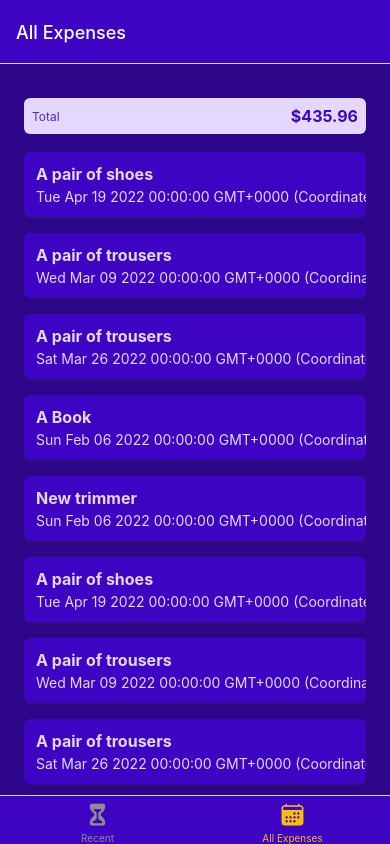
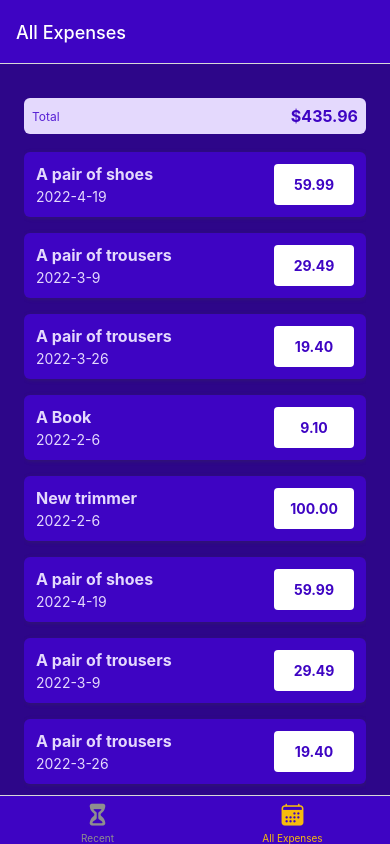
Before and after one commit to sudhiryadav347/react-native-expense-tracker, a React Native app: screen /AllExpenses in a window 390 px wide. Built offline with nearby package versions, Linux system fonts and the light colour scheme.

Commit message:
Formatting dates

```diff
--- a/components/ExpensesOutput/ExpenseItem.js
+++ b/components/ExpensesOutput/ExpenseItem.js
@@ -1,6 +1,7 @@
 import { StyleSheet, Pressable, View, Text } from 'react-native';
 import React from 'react';
 import { GlobalStyles } from '../../constants/styles';
+import { getFormattedDate } from '../../util/date';
 
 const ExpenseItem = ({ description, amount, date }) => {
   return (
@@ -10,10 +11,10 @@
           <Text style={[styles.textBase, styles.description]}>
             {description}
           </Text>
-          <Text style={styles.textBase}>{date.toString()}</Text>
+          <Text style={styles.textBase}>{getFormattedDate(date)}</Text>
         </View>
         <View style={styles.amountContainer}>
-          <Text style={styles.amount}>{amount}</Text>
+          <Text style={styles.amount}>{amount.toFixed(2)}</Text>
         </View>
       </View>
     </Pressable>
@@ -51,6 +52,7 @@
     justifyContent: 'center',
     alignItems: 'center',
     borderRadius: 4,
+    minWidth: 80
   },
   amount: {
     color: GlobalStyles.colors.primary500,
--- /dev/null
+++ b/util/date.js
@@ -0,0 +1,3 @@
+export function getFormattedDate(date) {
+    return `${date.getFullYear()}-${date.getMonth() + 1 }-${date.getDate()}`;
+}
```
